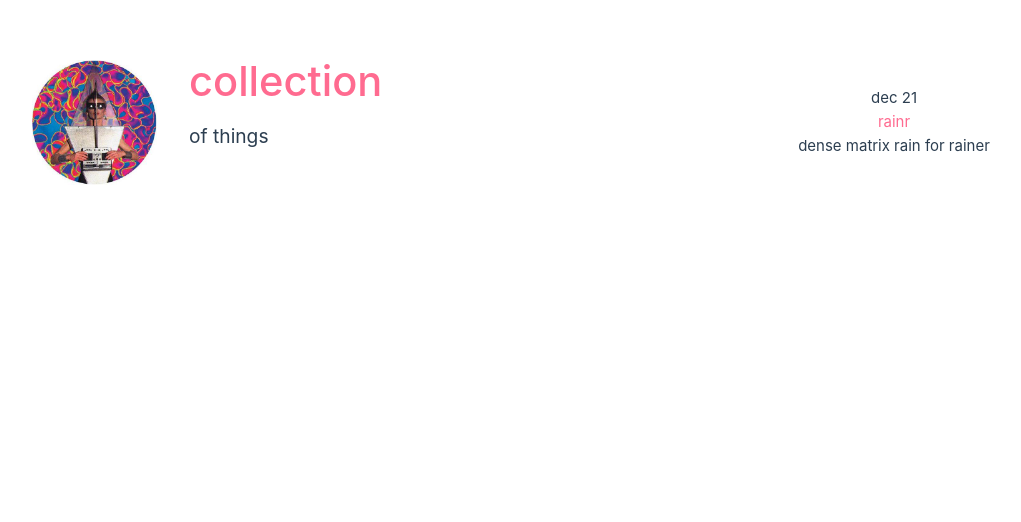
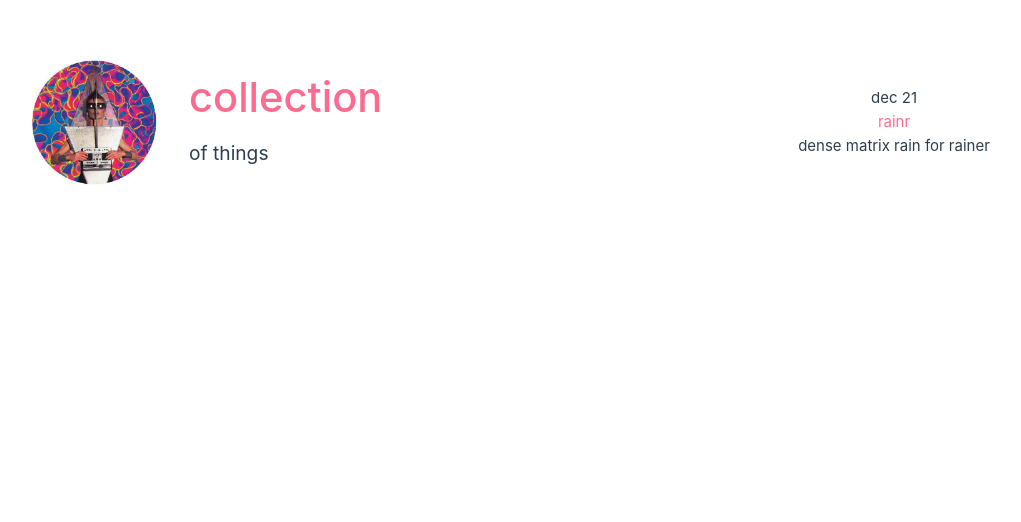
Before and after one commit to sirno/sirno.github.io, a Vue app: page / in a window 1280 px wide. Shown: the part 278-800 px from the top of the page, without its empty margins (50-1071 px from the left). Built offline with nearby package versions, Linux system fonts and the light colour scheme.

Commit message:
Change alignment.

```diff
--- a/src/components/TitleView.vue
+++ b/src/components/TitleView.vue
@@ -28,18 +28,23 @@ img {
   margin-left: 50px;
 }
 
-.title-view {
-  margin-left: 50px;
+.title {
+  height: 125px;
+  display: flex;
+  flex-direction: column;
+  justify-content: center;
 }
 
 .title h1,
 .title h3 {
+  display: inline-block;
   text-align: center;
 }
 
 @media (min-width: 1024px) {
   .title h1,
   .title h3 {
+    display: inline-block;
     text-align: left;
   }
 }
```
